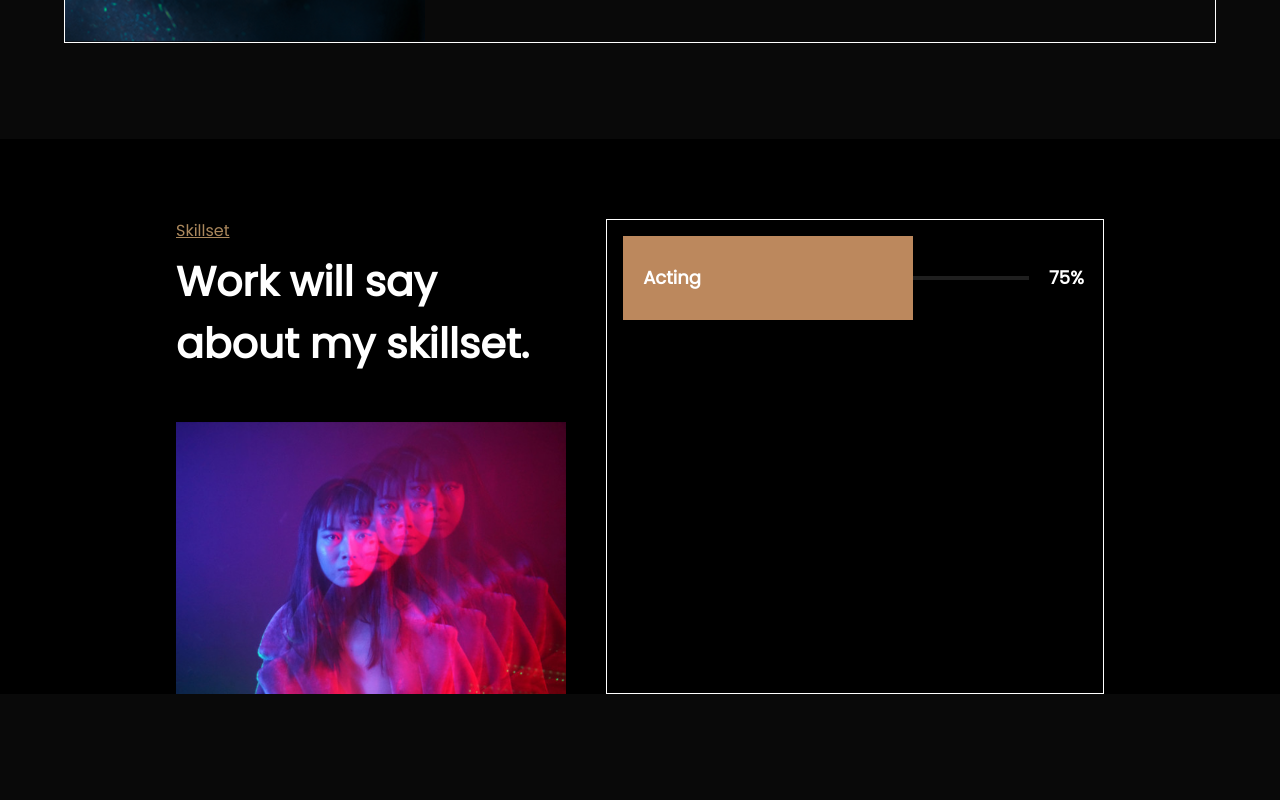
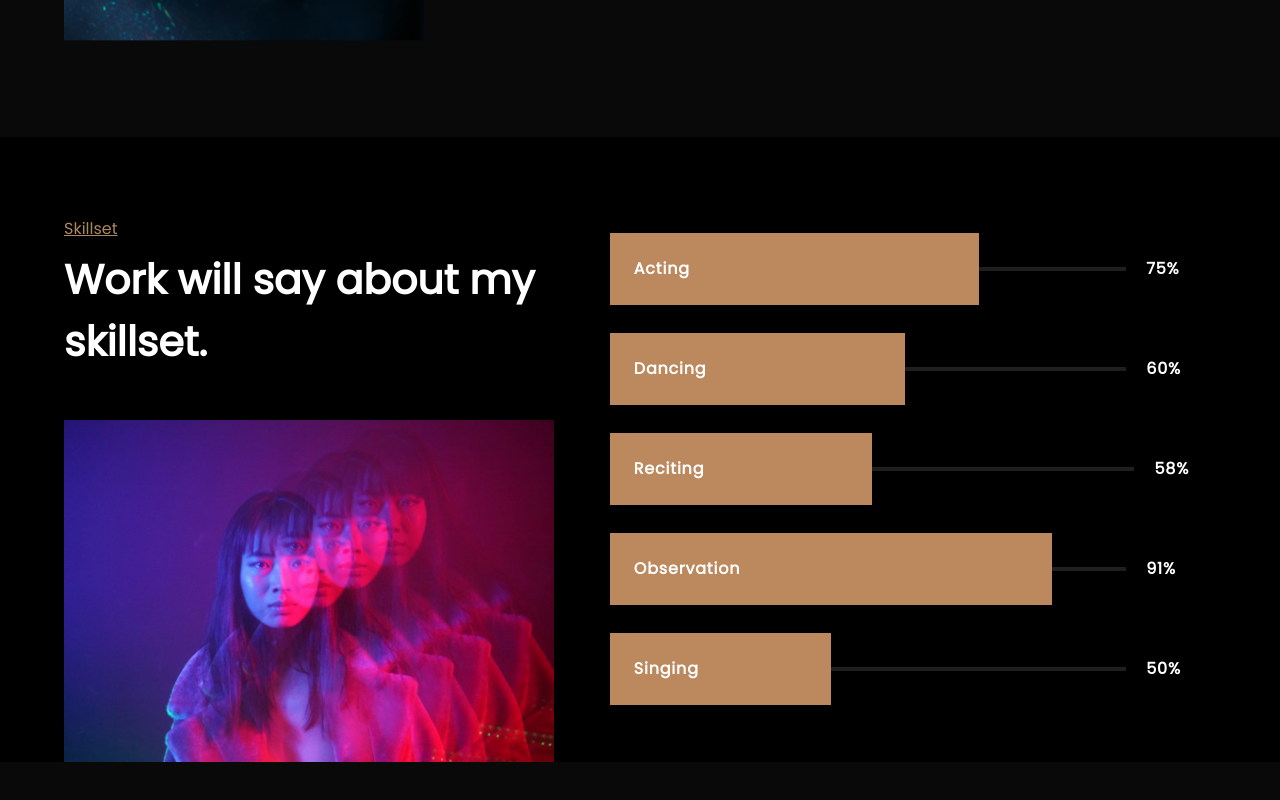
Before and after one commit to tamannaBithy/model-canvas, a Next.js app: page / in a window 1280 px wide. Shown: the part 688-1488 px from the top of the page. Built offline with nearby package versions, Linux system fonts and the light colour scheme.

Commit message:
[done] skillset responsive

```diff
--- a/app/components/Biography.jsx
+++ b/app/components/Biography.jsx
@@ -6,9 +6,9 @@ import Description from "./Description";
 
 const Biography = () => {
   return (
-    <div className="biography-container testb max-w-6xl mx-auto">
+    <div className="biography-container h-margin">
       <Image
-        className="mx-auto lg:mx-0"
+        className="img-container"
         src={biography}
         alt="biography"
       />
@@ -20,10 +20,10 @@ const Biography = () => {
           portfolio now! Our expert tells you how to build the best website for
           Photographers!</Description>
 
-        <div className="md:flex md:justify-evenly space-x-5 pt-10">
+        <div className="lg:flex lg:justify-evenly space-x-5 pt-10">
           <div className="space-y-4">
             <p className="text-xl font-semibold">Experience</p>
-            <Image  className="mx-auto lg:mx-0" src={line} alt="line" />
+            <Image  className="img-container" src={line} alt="line" />
 
             <div className="space-y-9 pt-5">
               <div className="space-y-2">
@@ -50,7 +50,7 @@ const Biography = () => {
           <div className="space-y-3 pt-5 lg:pt-0">
           <div className="space-y-4">
             <p className="text-xl font-semibold">Education</p>
-            <Image className="mx-auto lg:mx-0" src={line} alt="line" />
+            <Image className="img-container" src={line} alt="line" />
 
             <div className="space-y-9 pt-5">
               <div className="space-y-2">
--- a/app/components/ProgressBar.jsx
+++ b/app/components/ProgressBar.jsx
@@ -3,12 +3,71 @@
 import React from "react";
 
 
-const Progressbar = () => {
+const ProgressBar = () => {
   return (
-    <div className="space-y-6">
+    <>
 
-    </div>
+     <div className="grid grid-cols-8">
+            <div className="bg-[#BC885D] py-6 col-span-5">
+              <p className="progress-text pl-6">Acting</p>
+            </div>
+            <hr className="col-span-2 progress-line" />
+            <div className="col-span-1 my-auto pl-5">
+              <p className="progress-text">75%</p>
+            </div>
+          </div>
+
+
+
+          <div className="grid grid-cols-8">
+            <div className="bg-[#BC885D] py-6 col-span-4">
+              <p className="progress-text pl-6">Dancing</p>
+            </div>
+            <hr className="col-span-3 progress-line" />
+            <div className="col-span-1 my-auto pl-5">
+              <p className="progress-text">60%</p>
+            </div>
+          </div>
+
+
+          <div className="grid grid-cols-9">
+            <div className="bg-[#BC885D] py-6 col-span-4">
+              <p className="progress-text pl-6">Reciting</p>
+            </div>
+            <hr className="col-span-4 progress-line" />
+            <div className="col-span-1 my-auto pl-5">
+              <p className="progress-text">58%</p>
+            </div>
+          </div>
+
+
+          <div className="grid grid-cols-8">
+            <div className="bg-[#BC885D] py-6 col-span-6">
+              <p className="progress-text pl-6">Observation</p>
+            </div>
+            <hr className="col-span-1 progress-line" />
+            <div className="col-span-1 my-auto pl-5">
+              <p className="progress-text">91%</p>
+            </div>
+          </div>
+
+          <div className="grid grid-cols-8">
+            <div className="bg-[#BC885D] py-6 col-span-3">
+              <p className="progress-text pl-6">Singing</p>
+            </div>
+            <hr className="col-span-4 progress-line" />
+            <div className="col-span-1 my-auto pl-5">
+              <p className="progress-text">50%</p>
+            </div>
+          </div>
+
+
+
+
+
+
+    </>
   );
 };
 
-export default Progressbar;
+export default ProgressBar;
--- a/app/components/SkillSet.jsx
+++ b/app/components/SkillSet.jsx
@@ -1,26 +1,19 @@
 import Image from "next/image";
 import React from "react";
 import skill from "../../public/skill.png";
+import ProgressBar from "./ProgressBar";
 
 const SkillSet = () => {
   return (
     <div className=" bg-black">
-      <div className="skills-container">
-        <div className="lg:col-span-4 space-y-2 text-center lg:text-left">
+      <div className="skills-container h-margin">
+        <div className="lg:col-span-4 space-y-2 text-decoration">
           <p className="heading-2">Skillset</p>
           <p className="heading">Work will say about my skillset.</p>
-          <Image className="pt-10" src={skill} alt="skill" />
+          <Image className="pt-10 img-container" src={skill} alt="skill" />
         </div>
-        <div className="lg:col-span-5 p-4 testb">
-          <div className="grid grid-cols-8">
-            <div className="bg-[#BC885D] py-7 col-span-5">
-              <p className="pl-5 font-bold text-lg">Acting</p>
-            </div>
-            <hr className="col-span-2 my-auto border-2 border-[#1F1F1F]" />
-            <div className="col-span-1 my-auto pl-5">
-              <p className="font-bold text-lg">75%</p>
-            </div>
-          </div>
+        <div className="lg:col-span-5 lg:p-4 p-10 lg:space-y-7 space-y-10">
+          <ProgressBar />
         </div>
       </div>
     </div>
--- a/app/globals.css
+++ b/app/globals.css
@@ -34,8 +34,17 @@ p {
 }
 
 .h-margin {
-  @apply lg:mx-52;
+  @apply max-w-6xl mx-auto;
 }
+
+.text-decoration{
+  @apply text-center lg:text-left
+}
+
+.img-container{
+  @apply mx-auto lg:mx-0
+}
+
 
 
 
@@ -47,6 +56,17 @@ p {
   @apply mt-5 lg:mt-0 p-4 space-y-3 text-center lg:text-left
 }
 
+
+
+
 .skills-container{
-  @apply lg:mx-44 lg:grid lg:grid-cols-9 lg:gap-x-10 pt-20
+  @apply lg:grid lg:grid-cols-9 lg:gap-x-10 pt-20 space-y-10 lg:space-y-0
 }
+
+.progress-text{
+  @apply font-semibold tracking-wider
+}
+
+.progress-line{
+  @apply my-auto border-2 border-[#1F1F1F]
+}
```
